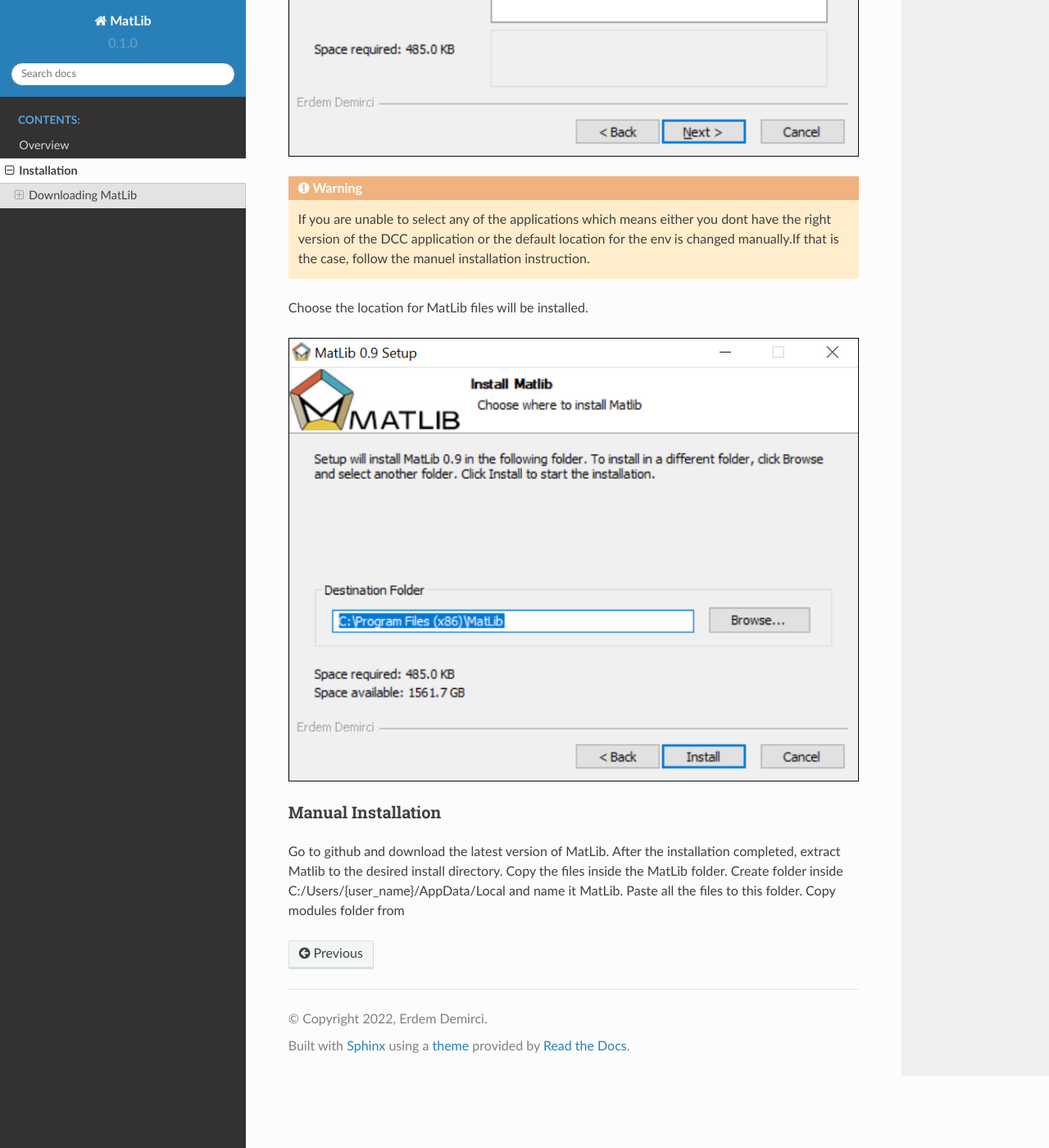
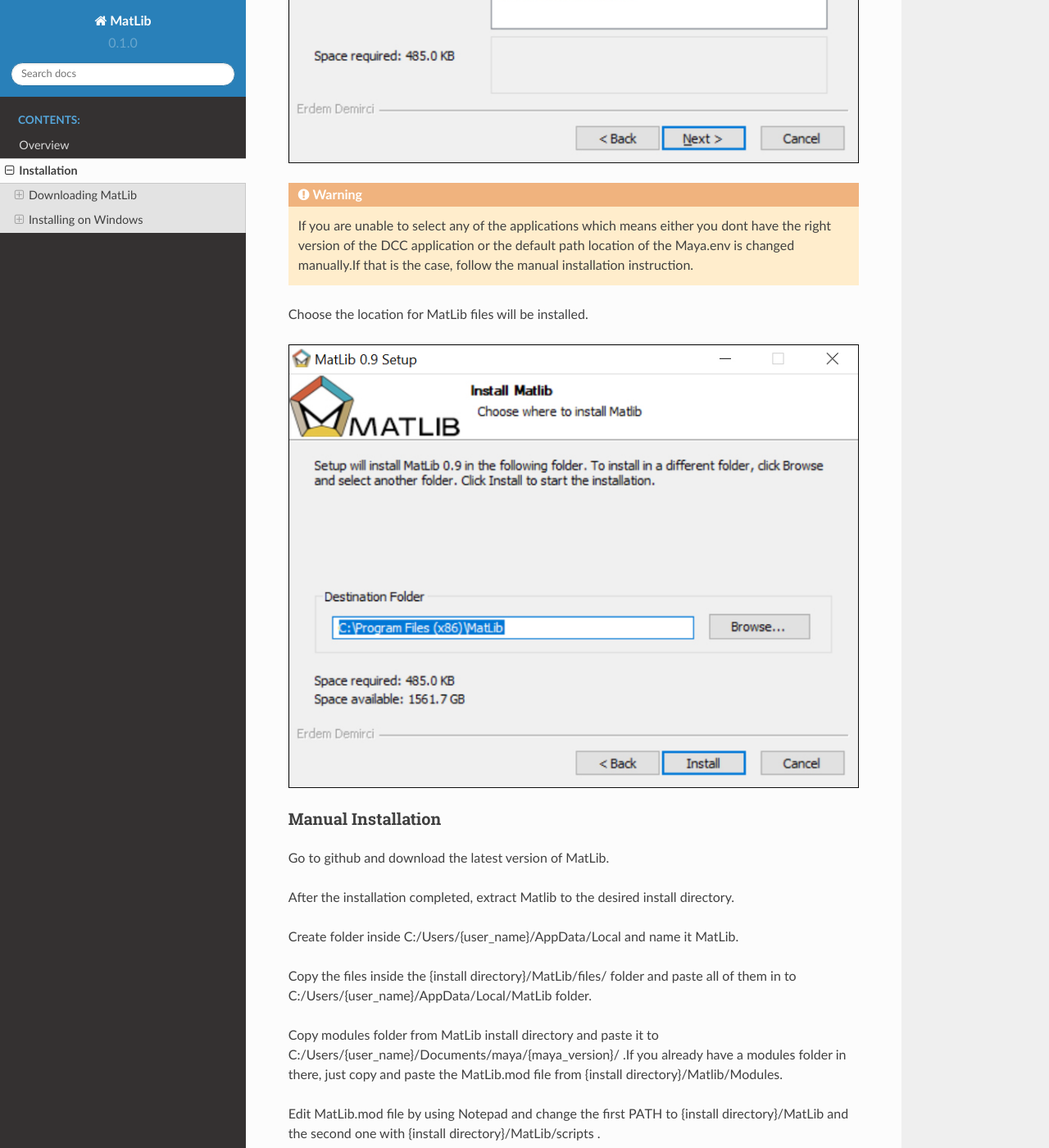
Before and after one commit to erdemirci/MatLib, a Sphinx documentation site: the page built from docs/source/installation.rst, in a window 1280 px wide and 1400 px high, scrolled down 2670 px. Shown: the whole window at 82% size. Built offline with Sphinx 7.4.7 and the Read the Docs theme 2.0.0, drawn with Linux system fonts in a browser that asks for light colours.

Commit message:
Update installation.rst

```diff
--- a/docs/source/installation.rst
+++ b/docs/source/installation.rst
@@ -27,7 +27,7 @@
 
 
 Installing on Windows
-~~~~
+____
 
 Download MatLib and run the executable.In some cases, Windows displays a warning due to the unknown source.You can ignore this warning by clicking on "More Info" and then on the "Run anyway" button.
 
@@ -40,7 +40,7 @@
 .. image:: /images/matlib_installer_page3.jpg
 
 .. warning::
-   If you are unable to select any of the applications which means either you dont have the right version of the DCC application or the default location for the env is    changed manually.If that is the case, follow the manuel installation instruction.
+   If you are unable to select any of the applications which means either you dont have the right version of the DCC application or the default path location of the Maya.env is changed manually.If that is the case, follow the manual installation instruction.
 
 Choose the location for MatLib files will be installed.
 
@@ -52,8 +52,13 @@
 ====
 
 Go to github and download the latest version of MatLib.
+
 After the installation completed, extract Matlib to the desired install directory.
-Copy the files inside the MatLib folder.
+
 Create folder inside C:/Users/{user_name}/AppData/Local and name it MatLib.
-Paste all the files to this folder.
-Copy modules folder from
+
+Copy the files inside the {install directory}/MatLib/files/ folder and paste all of them in to C:/Users/{user_name}/AppData/Local/MatLib folder.
+
+Copy modules folder from MatLib install directory and paste it to C:/Users/{user_name}/Documents/maya/{maya_version}/ .If you already have a modules folder in there, just copy and paste the MatLib.mod file from {install directory}/Matlib/Modules.
+
+Edit MatLib.mod file by using Notepad and change the first PATH to {install directory}/MatLib and the second one with {install directory}/MatLib/scripts .
```
